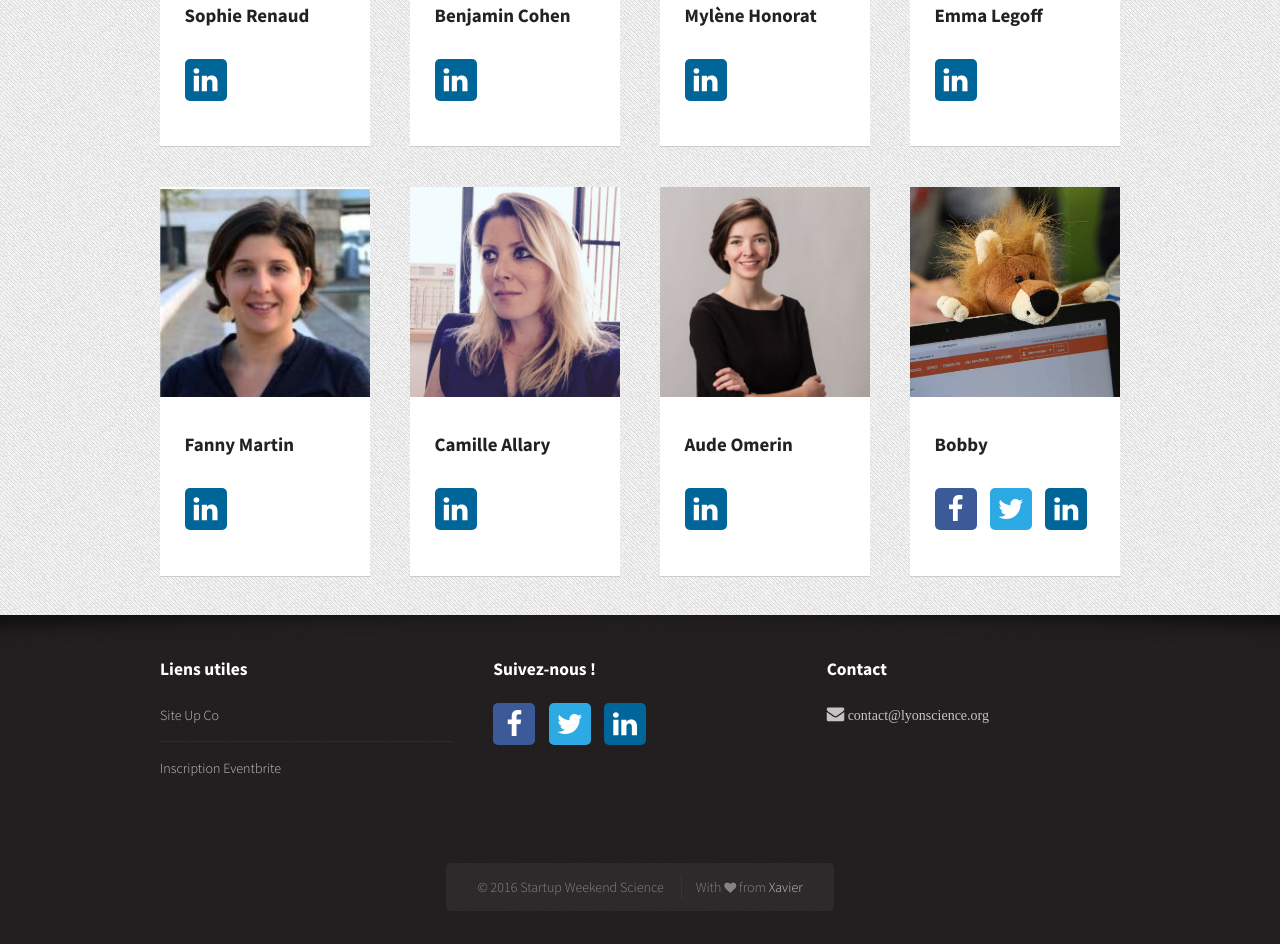
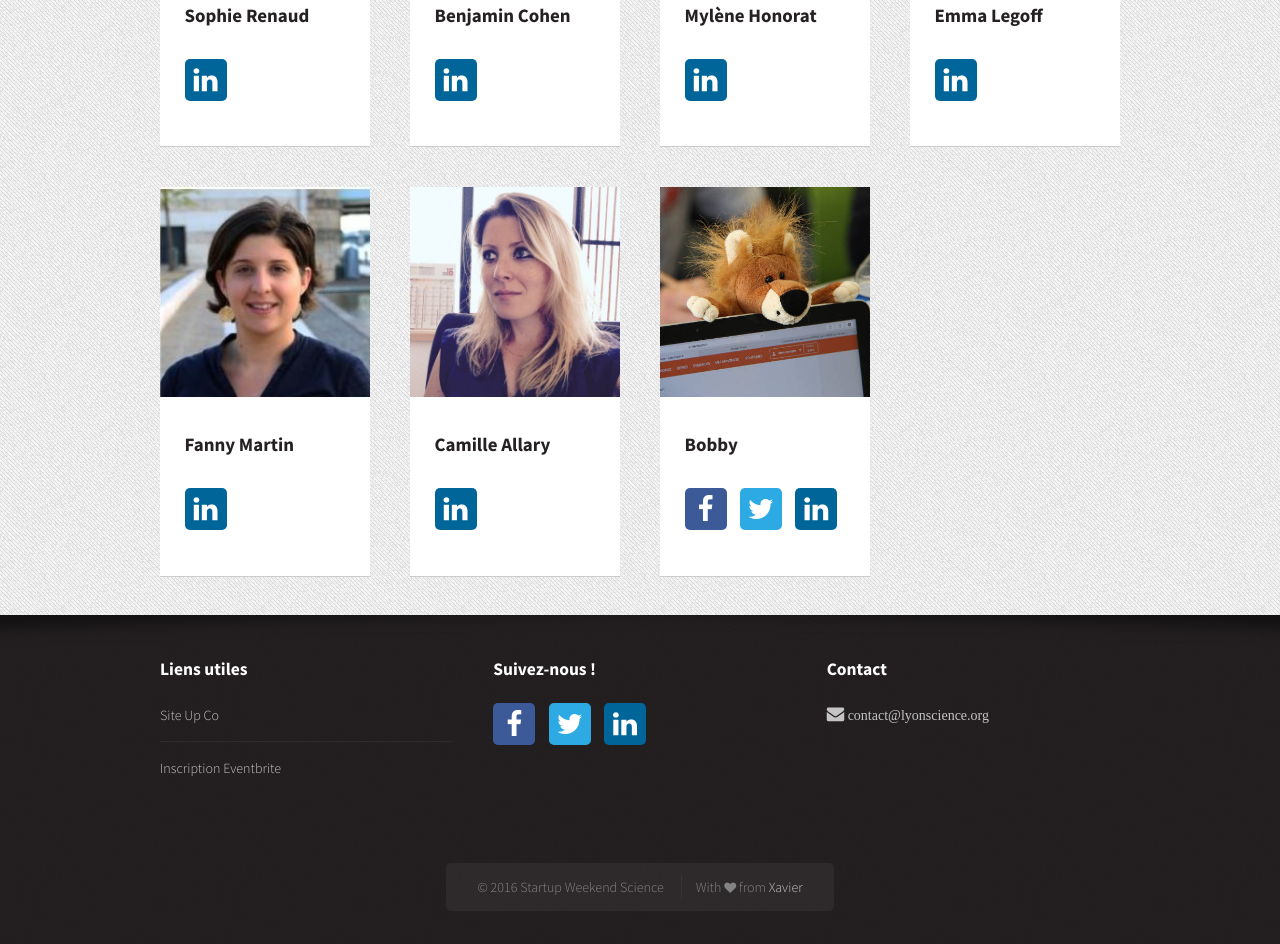
Before and after one commit to Xalava/LyonScience, a plain HTML site: page index.html in a window 1280 px wide. Shown: the part 3291-4235 px from the top of the page. Drawn offline with Linux system fonts and the light colour scheme.

Commit message:
pas benevoles

```diff
--- a/index.html
+++ b/index.html
@@ -411,7 +411,7 @@
 													</footer>
 												</section>
 											</div>
-											<div class="3u membre">
+<!-- 											<div class="3u membre">
 												<section class="box">
 													<a href="https://www.linkedin.com/in/audeomerin" class="image image-full"><img src="images/aude.jpg" alt="" /></a>
 													<header>
@@ -426,7 +426,7 @@
 
 													</footer>
 												</section>
-											</div>
+											</div> -->
 											<div class="3u membre">
 												<section class="box">
 													<a href="https://www.linkedin.com/company/open-labs-lyon---2015/" class="image image-full"><img src="images/bobby.jpg" alt="" /></a>
```
